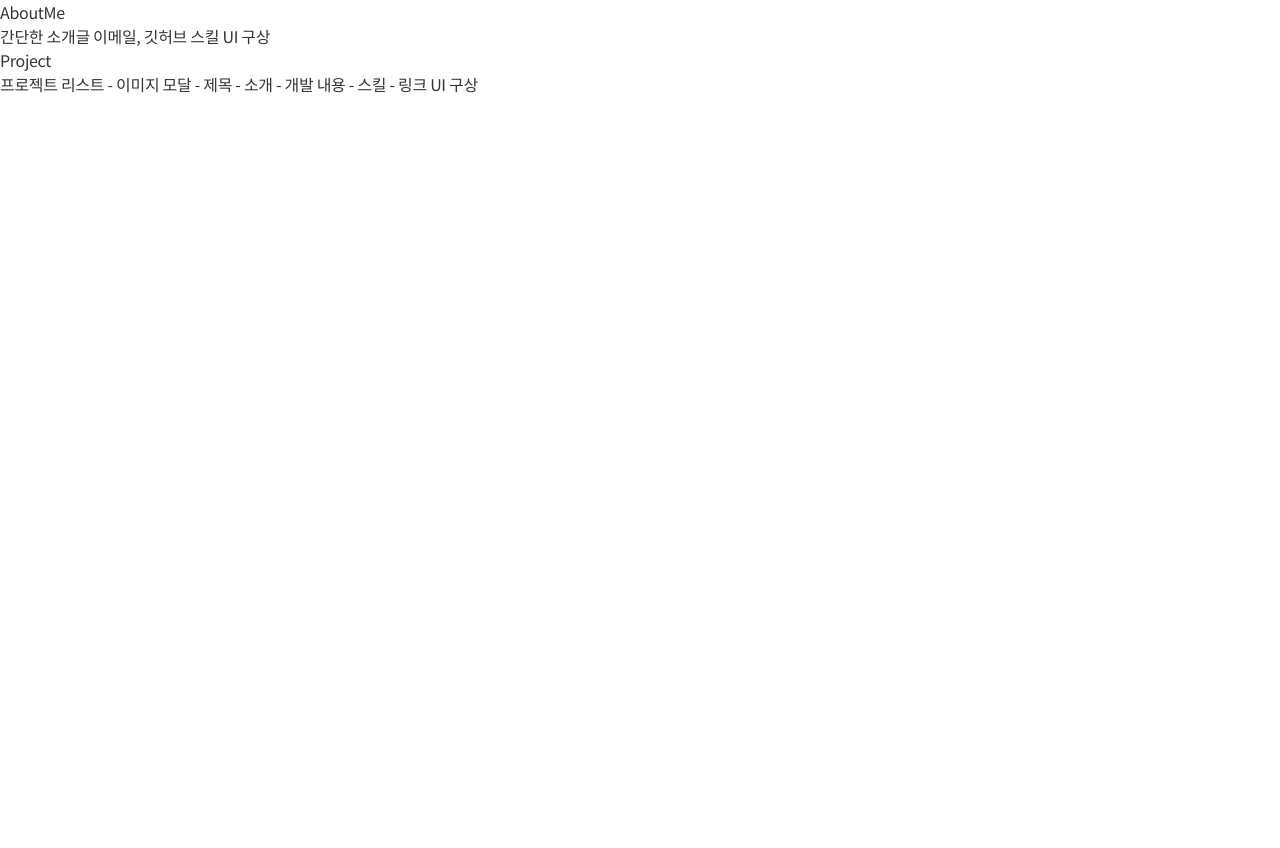
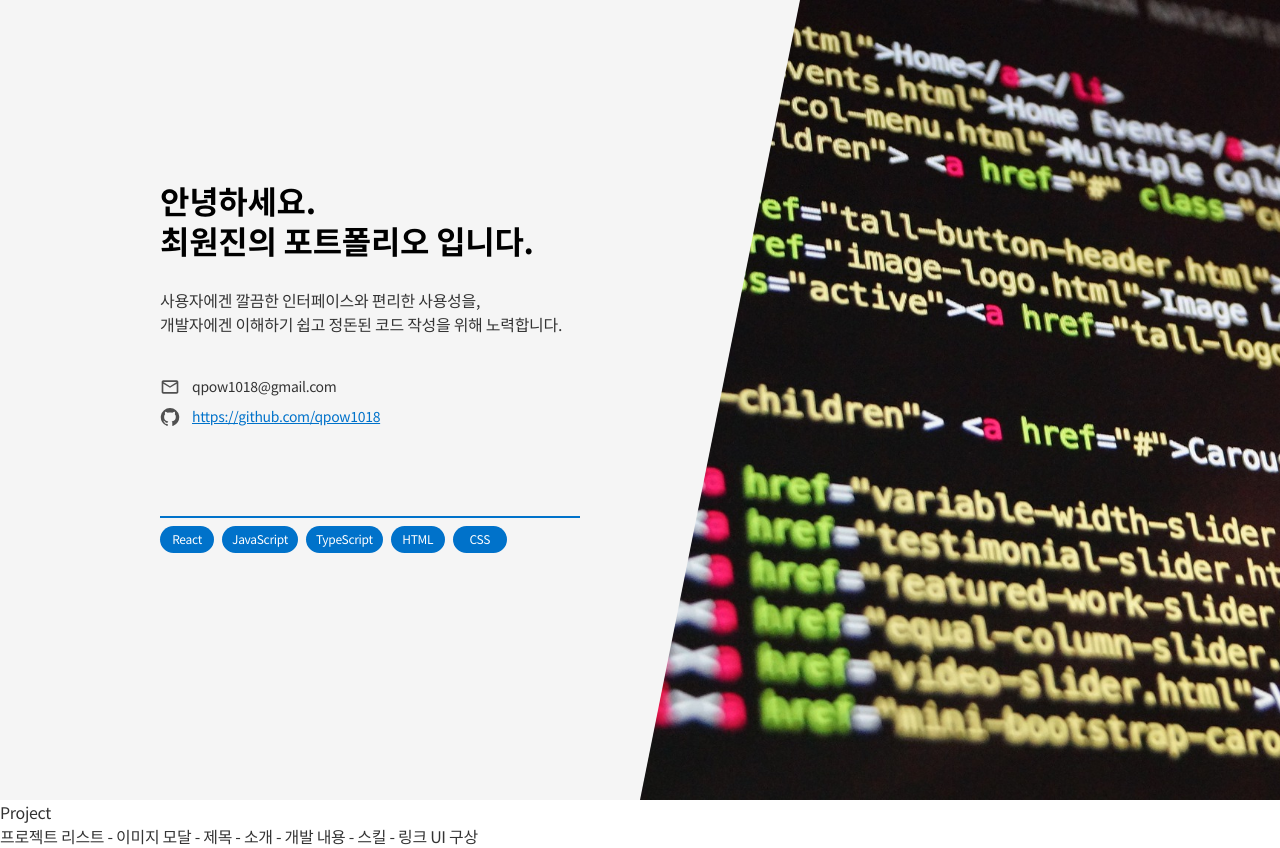
Before and after one commit to qpow1018/my-portfolio, a React (Create React App) app: page / in a window 1280 px wide. Before the commit the page ends 800 px from the top, so only its background shows below. Built offline with nearby package versions, Linux system fonts and the light colour scheme.

Commit message:
Feat: update AboutMe Component

```diff
--- /dev/null
+++ b/src/components/AboutMe/BackdropImage.tsx
@@ -0,0 +1,49 @@
+import { Box } from '@mui/material';
+import theme from '@/style/theme';
+
+import MainBannerImage from '@/images/main_banner_1.jpg';
+
+export default function BackdropImage() {
+  return (
+    <Box
+      sx={{
+        position: 'absolute',
+        top: 0,
+        right: 0,
+        width: '50%',
+        height: '100%',
+      }}
+    >
+      <Box
+        sx={{
+          position: 'absolute',
+          top: 0,
+          left: 0,
+          width: '160px',
+          height: '100%',
+        }}
+      >
+        <Box
+          sx={{
+            width: 0,
+            height: 0,
+            borderTop: `800px solid ${theme.color.dark.grayF}`,
+            borderRight: '160px solid transparent'
+          }}
+        />
+      </Box>
+
+      <Box
+        component={'img'}
+        src={MainBannerImage}
+        draggable={false}
+        sx={{
+          display: 'block',
+          width: '100%',
+          height: '100%',
+          objectFit: 'cover',
+        }}
+      />
+    </Box>
+  );
+}
--- a/src/components/AboutMe/index.tsx
+++ b/src/components/AboutMe/index.tsx
@@ -1,15 +1,212 @@
 import { Box } from '@mui/material';
 import theme from '@/style/theme';
 
+import BackdropImage from './BackdropImage';
+
+import {
+  MailOutline as MailOutlineIcon,
+  GitHub as GitHubIcon,
+} from '@mui/icons-material';
+
 export default function AboutMe() {
   return (
-    <Box>
-      <Box>AboutMe</Box>
-      간단한 소개글
-      이메일, 깃허브
-      스킬
+    <Box
+      sx={{
+        position: 'relative',
+        height: 800,
+        background: theme.color.dark.grayF,
+      }}
+    >
+      <BackdropImage />
 
-      UI 구상
+      <Box
+        sx={{
+          position: 'relative',
+          zIndex: 1,
+          margin: '0 auto',
+          width: theme.size.containerWidth,
+          height: '100%',
+          display: 'flex',
+          flexDirection: 'column',
+          justifyContent: 'center',
+          paddingBottom: '60px',
+        }}
+      >
+        <Title>
+          안녕하세요.<br />
+          최원진의 포트폴리오 입니다.
+        </Title>
+
+        <Introduction>
+          사용자에겐 깔끔한 인터페이스와 편리한 사용성을,<br />
+          개발자에겐 이해하기 쉽고 정돈된 코드 작성을 위해 노력합니다.
+        </Introduction>
+
+        <Contact
+          contactData={[
+            {
+              icon: <MailOutlineIcon />,
+              text: 'qpow1018@gmail.com',
+              isLink: false,
+            },
+            {
+              icon: <GitHubIcon />,
+              text: 'https://github.com/qpow1018',
+              isLink: true,
+            },
+          ]}
+        />
+
+        <Skills
+          skills={[
+            'React',
+            'JavaScript',
+            'TypeScript',
+            'HTML',
+            'CSS',
+          ]}
+        />
+      </Box>
     </Box>
   );
 }
+
+function Title(
+  props: {
+    children?: React.ReactNode;
+  }
+) {
+  return (
+    <Box
+      sx={{
+        color: '#000',
+        fontSize: '32px',
+        lineHeight: '40px',
+        fontWeight: 700,
+        marginBottom: '28px'
+      }}
+    >
+      { props.children }
+    </Box>
+  );
+}
+
+function Introduction(
+  props: {
+    children?: React.ReactNode;
+  }
+) {
+  return (
+    <Box
+      sx={{
+        fontSize: '16px',
+        // color: theme.color.text.secondary,
+      }}
+    >
+      { props.children }
+    </Box>
+  );
+}
+
+function Contact(
+  props: {
+    contactData: {
+      icon: React.ReactNode;
+      text: string;
+      isLink: boolean;
+    }[];
+  }
+) {
+  return (
+    <Box
+      sx={{
+        marginTop: '40px'
+      }}
+    >
+      { props.contactData.map((data, index) =>
+        <Box
+          key={index}
+          sx={{
+            display: 'flex',
+            alignItems: 'center',
+            marginBottom: '8px',
+          }}
+        >
+          <Box
+            sx={{
+              display: 'flex',
+              alignItems: 'center',
+              marginRight: '12px',
+              '& .MuiSvgIcon-root': {
+                fontSize: '20px',
+                color: theme.color.text.secondary,
+              }
+            }}
+          >
+            { data.icon }
+          </Box>
+
+          <Box
+            sx={{
+              paddingBottom: '1px',
+              fontSize: '14px',
+            }}
+          >
+            { data.isLink === true ? (
+              <Box
+                component={'a'}
+                href={data.text}
+                target='blank'
+                sx={{
+                  color: theme.color.primary
+                }}
+              >
+                { data.text }
+              </Box>
+            ) : (
+              <>{ data.text }</>
+            )}
+          </Box>
+        </Box>
+      )}
+    </Box>
+  );
+}
+
+function Skills(
+  props: {
+    skills: string[];
+  }
+) {
+  return (
+    <Box
+      sx={{
+        display: 'flex',
+        flexWrap: 'wrap',
+        width: 420,
+        borderTop: `2px solid ${theme.color.primary}`,
+        marginTop: '80px',
+        paddingTop: '8px'
+      }}
+    >
+      { props.skills.map((skill, index) =>
+        <Box
+          key={index}
+          sx={{
+            display: 'flex',
+            justifyContent: 'center',
+            padding: '4px 10px 5px 10px',
+            minWidth: 54,
+            backgroundColor: theme.color.primary,
+            color: '#fff',
+            borderRadius: '30px',
+            fontSize: '12px',
+            margin: '0 8px 8px 0',
+          }}
+        >
+          { skill }
+        </Box>
+      )}
+    </Box>
+  );
+}
--- a/src/style/theme.ts
+++ b/src/style/theme.ts
@@ -4,20 +4,16 @@
     secondary: '#e23e57',
     text: {
       primary: '#333',
-      secondary: '#50555c',
+      secondary: '#505050',
+      light: '#8b8b8b',
     },
-    // border: {
-    //   default: '#505050',
-    //   light: '#818181',
-    //   dark: '#3c3c3c',
-    // },
-    // dark: {
-    //   gray1: '#1f1f1f',
-    //   gray2: '#292929',
-    //   gray3: '#3c3c3c',
-    //   gray4: '#464646',
-    //   gray5: '#505050',
-    // },
+    border: {
+      default: '#e0e0e0',
+      dark: '#bdbdbd',
+    },
+    dark: {
+      grayF: '#f5f5f5'
+    },
   },
   size: {
     containerWidth: 960,
```
